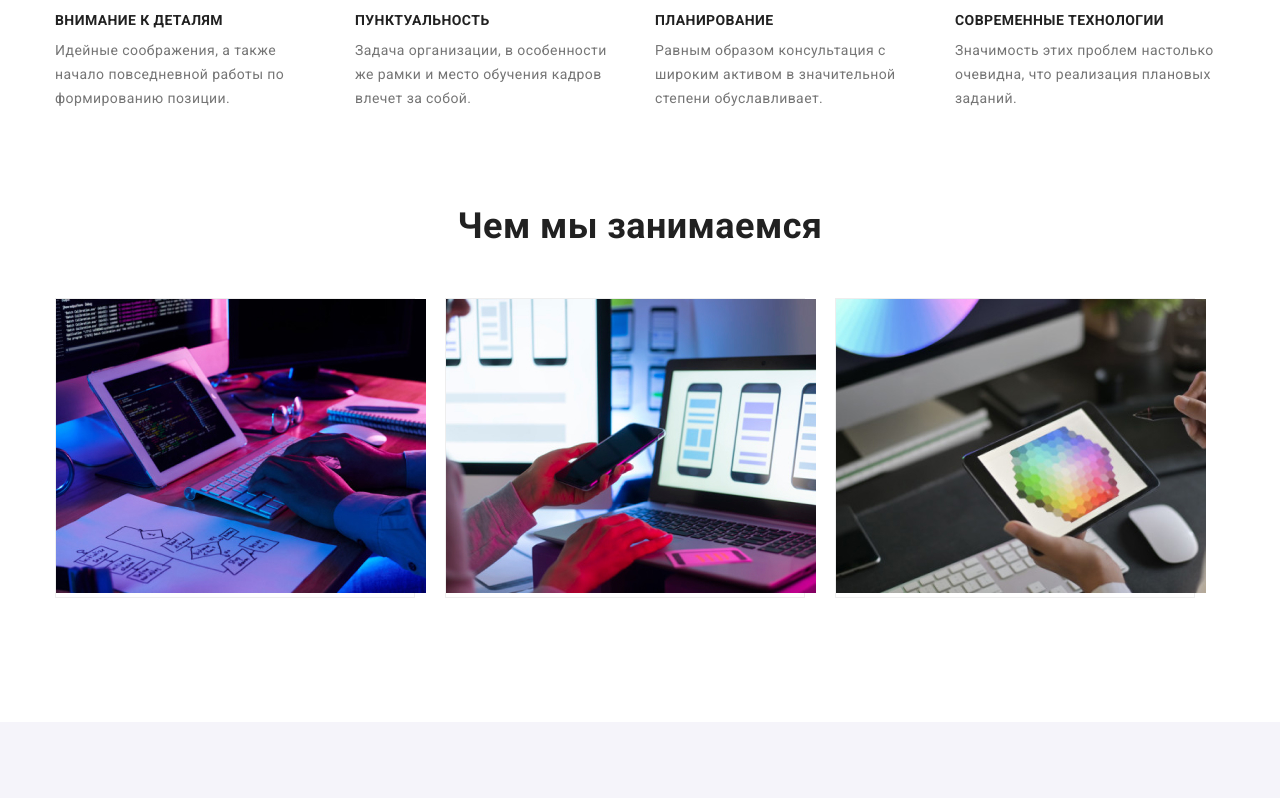
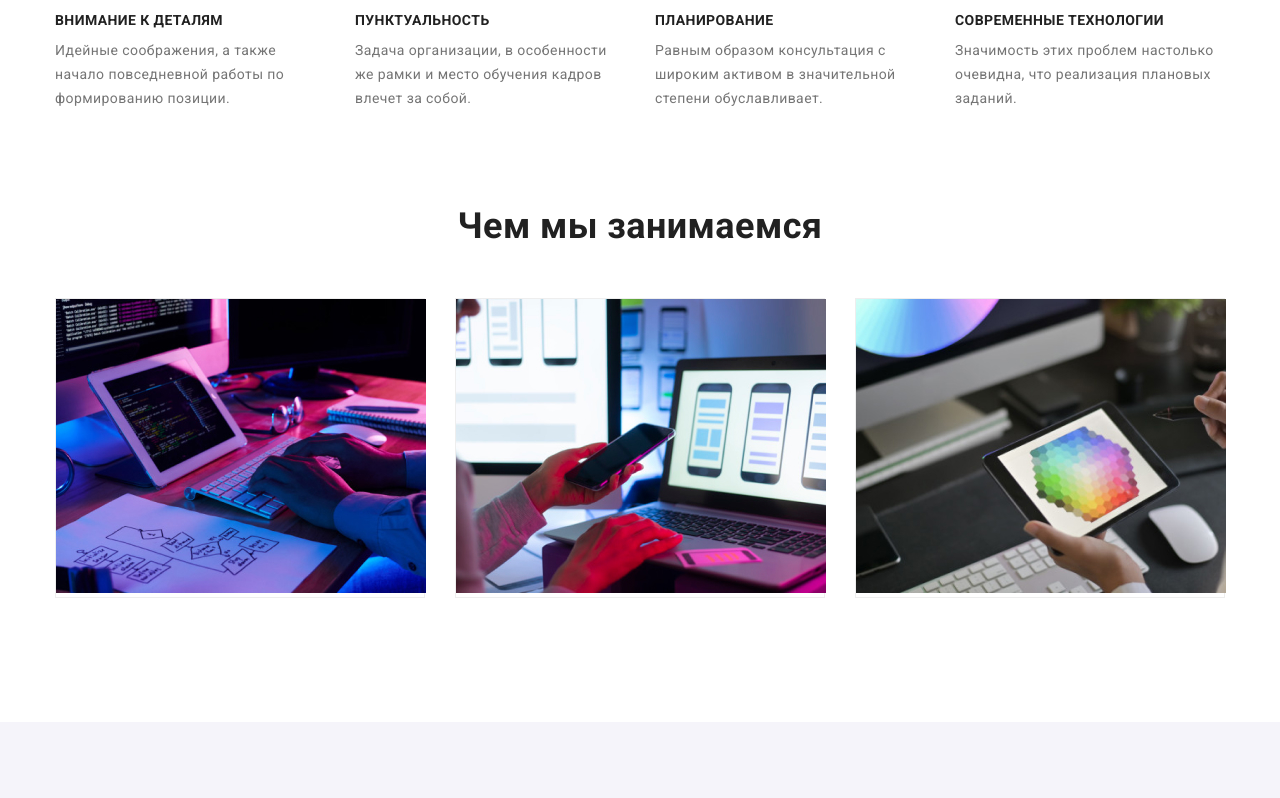
Before and after one commit to HennadiiMariiev/goit-markup-hw-03, a plain HTML site: page index.html in a window 1280 px wide. Shown: the part 767-1565 px from the top of the page. Drawn offline with nearby package versions, Linux system fonts and the light colour scheme.

Commit message:
examples-item width fixed

```diff
--- a/css/style.css
+++ b/css/style.css
@@ -393,7 +393,7 @@ a {
 }
 
 .examples-list-item {
-  width: calc((100% - 3*30px) / 3);
+  width: calc((100% - 2*30px) / 3);
   border: 1px solid #EEEEEE;
 }
 
```
